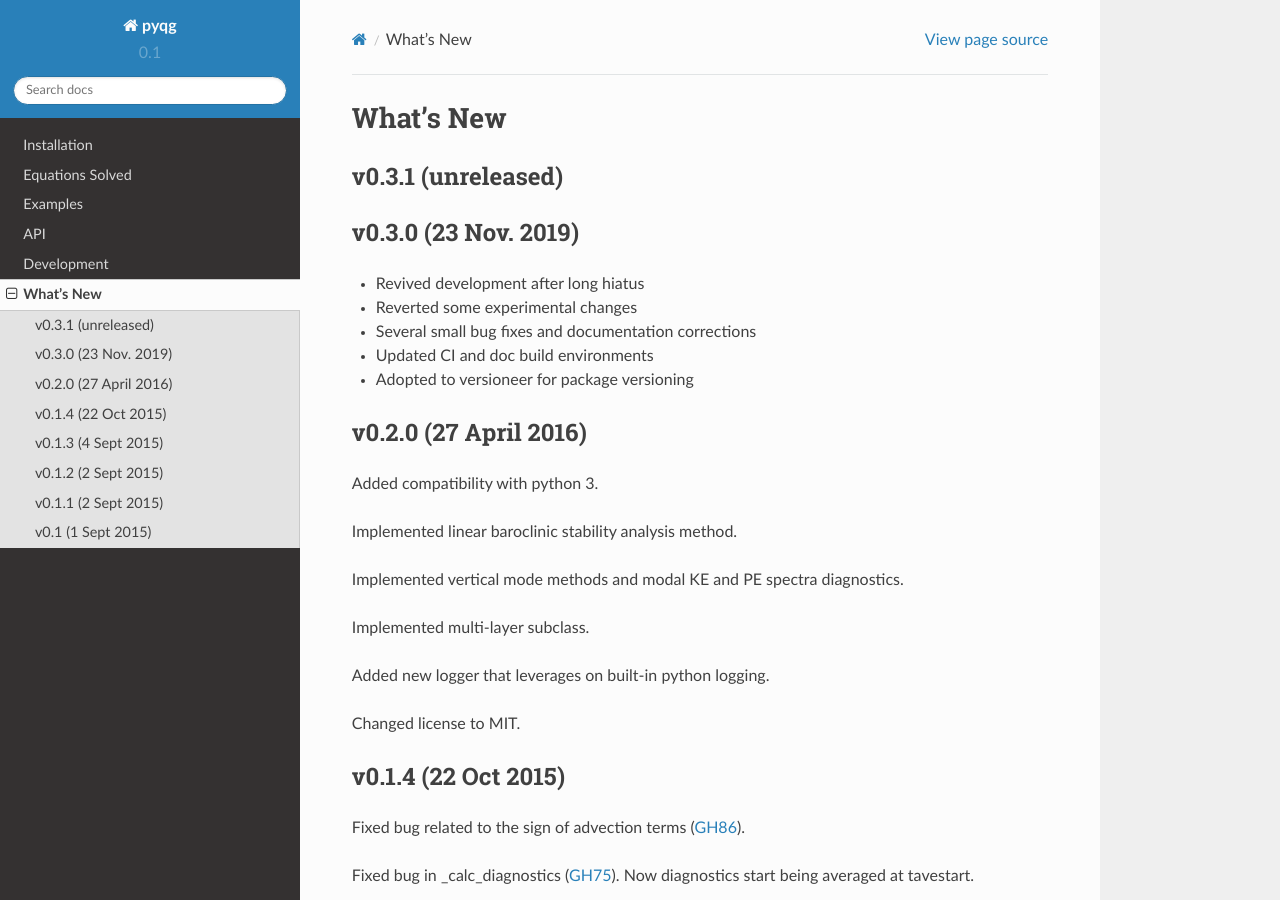
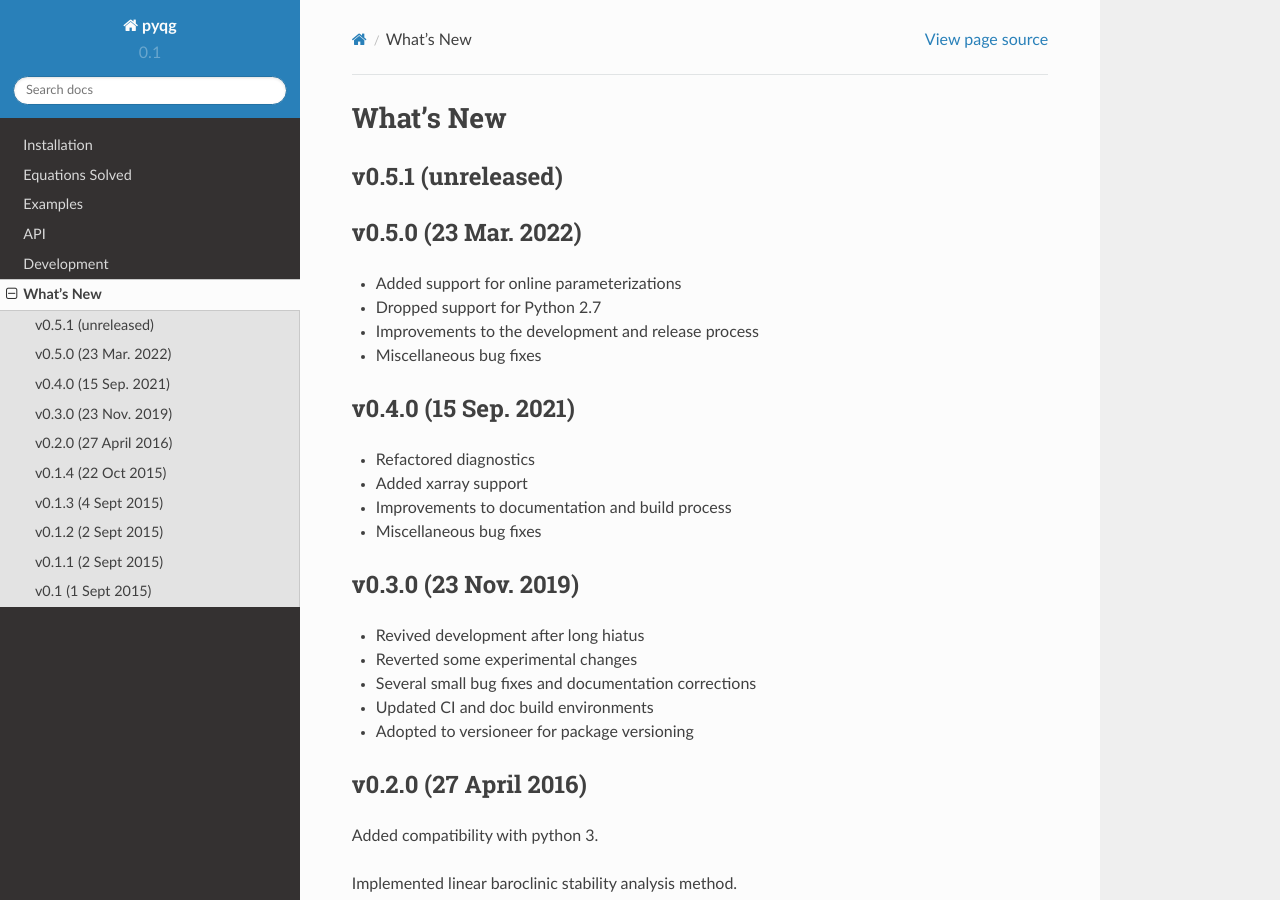
Before and after one commit to pyqg/pyqg, a Sphinx documentation site: the page built from docs/whats-new.rst, in a window 1280 px wide and 900 px high. Built offline with Sphinx 7.4.7 and the Read the Docs theme 2.0.0, drawn with Linux system fonts in a browser that asks for light colours.

Commit message:
Update whats-new.rst

```diff
--- a/docs/whats-new.rst
+++ b/docs/whats-new.rst
@@ -1,9 +1,22 @@
 What's New
 ==========
 
-v0.3.1 (unreleased)
+v0.5.1 (unreleased)
 -------------------
 
+v0.5.0 (23 Mar. 2022)
+---------------------
+- Added support for online parameterizations
+- Dropped support for Python 2.7
+- Improvements to the development and release process
+- Miscellaneous bug fixes
+
+v0.4.0 (15 Sep. 2021)
+---------------------
+- Refactored diagnostics
+- Added xarray support
+- Improvements to documentation and build process
+- Miscellaneous bug fixes
 
 v0.3.0 (23 Nov. 2019)
 ---------------------
```
